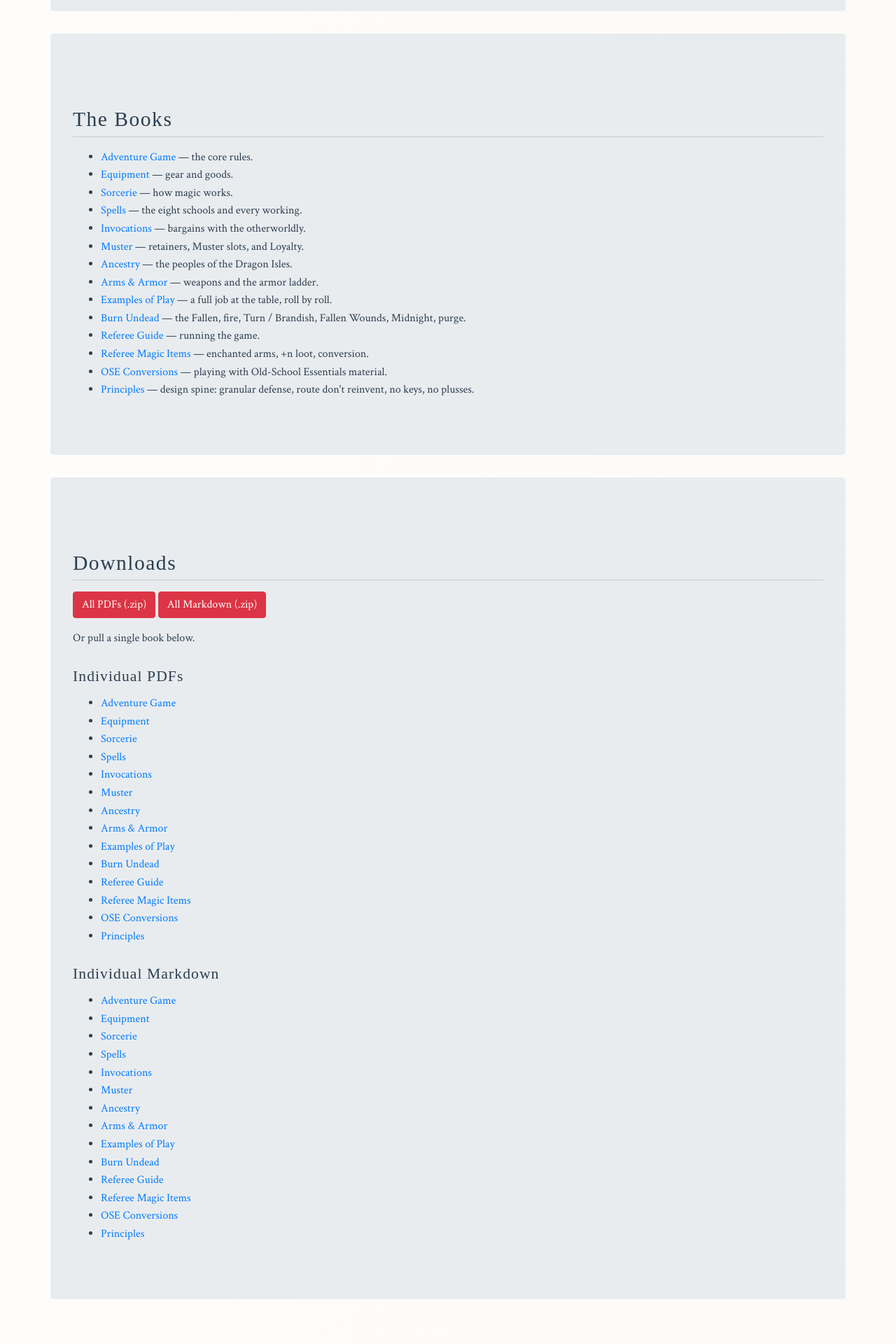
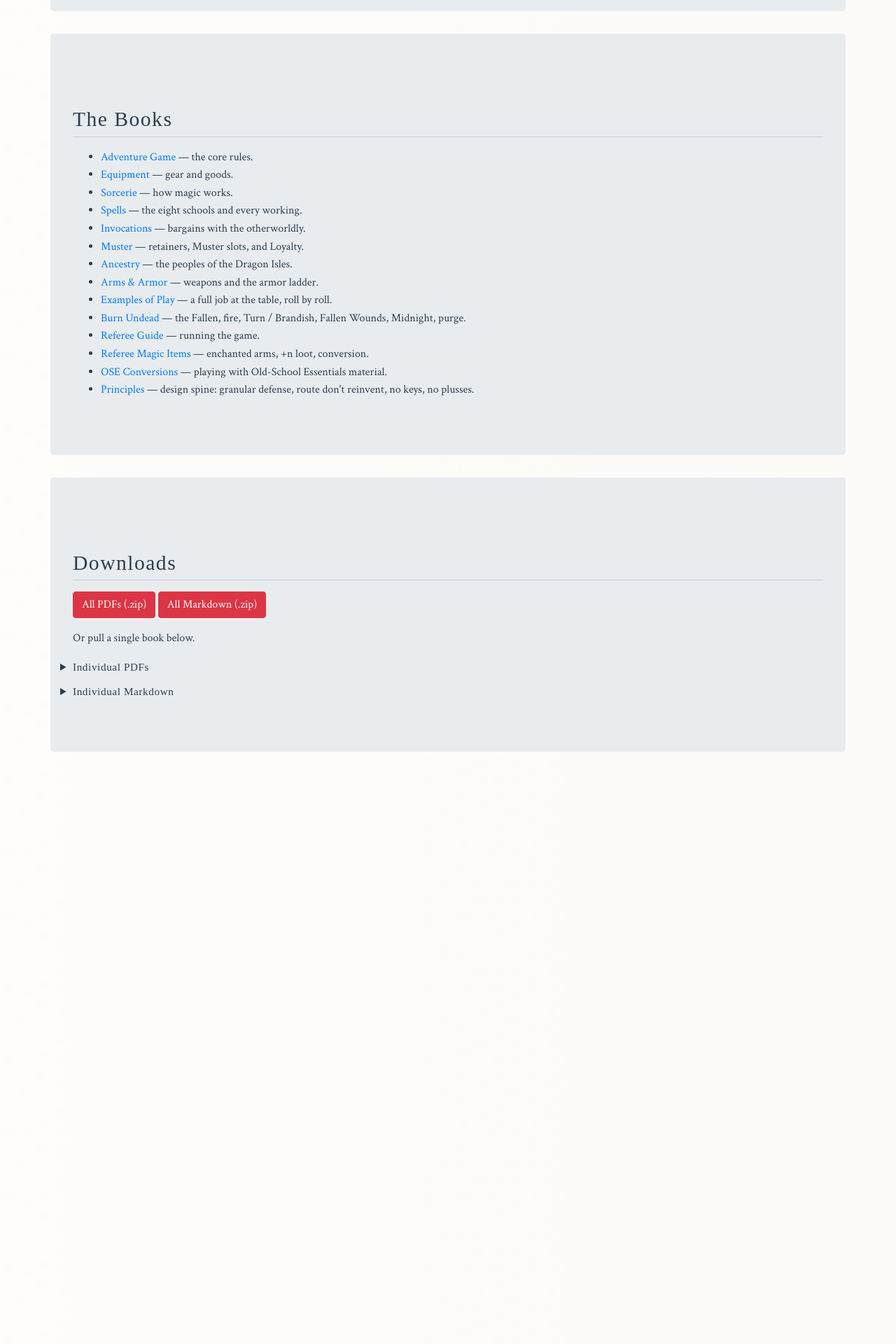
Before and after one commit to paulabrams/burners, a Jekyll site: the page built from index.html, in a window 1280 px wide. Shown: the part 2398-4318 px from the top of the page at 70% size. Built offline with Jekyll 4.4.1, drawn with Linux system fonts in a browser that asks for light colours; some web fonts are replaced; after the commit the page ends 3536 px from its top, so only the background shows below that.

Commit message:
downloads

```diff
--- a/_layouts/default.html
+++ b/_layouts/default.html
@@ -83,6 +83,27 @@
         font-size: 0.95rem;
         margin: 0.75rem 0 0.35rem;
         font-style: italic;
+      }
+
+      details.download-list {
+        margin: 0.65rem 0;
+      }
+
+      details.download-list > summary {
+        font-family: "Aniron", "Metamorphous", cursive;
+        font-size: 0.95rem;
+        letter-spacing: 0.04em;
+        color: var(--primary-color);
+        cursor: pointer;
+        list-style-position: outside;
+      }
+
+      details.download-list > summary::-webkit-details-marker {
+        color: var(--secondary-color);
+      }
+
+      details.download-list ul {
+        margin: 0.5rem 0 0.25rem 1.25rem;
       }
 
       .table-entry {
--- a/index.html
+++ b/index.html
@@ -54,7 +54,8 @@ hero_alt: "Free fight outside the walls — Albert Robida"
     <a class="btn btn-danger" href="{{ '/downloads/burners-markdown.zip' | relative_url }}">All Markdown (.zip)</a>
   </p>
   <p>Or pull a single book below.</p>
-  <h3>Individual PDFs</h3>
+  <details class="download-list">
+    <summary>Individual PDFs</summary>
     <ul>
       <li><a href="{{ '/pdf/burners-adventure-game.pdf' | relative_url }}">Adventure Game</a></li>
       <li><a href="{{ '/pdf/burners-equipment.pdf' | relative_url }}">Equipment</a></li>
@@ -71,7 +72,9 @@ hero_alt: "Free fight outside the walls — Albert Robida"
       <li><a href="{{ '/pdf/burners-ose-conversions.pdf' | relative_url }}">OSE Conversions</a></li>
       <li><a href="{{ '/pdf/burners-principles.pdf' | relative_url }}">Principles</a></li>
     </ul>
-  <h3>Individual Markdown</h3>
+  </details>
+  <details class="download-list">
+    <summary>Individual Markdown</summary>
     <ul>
       <li><a href="{{ '/markdown/burners-adventure-game.md' | relative_url }}">Adventure Game</a></li>
       <li><a href="{{ '/markdown/burners-equipment.md' | relative_url }}">Equipment</a></li>
@@ -88,4 +91,5 @@ hero_alt: "Free fight outside the walls — Albert Robida"
       <li><a href="{{ '/markdown/burners-ose-conversions.md' | relative_url }}">OSE Conversions</a></li>
       <li><a href="{{ '/markdown/burners-principles.md' | relative_url }}">Principles</a></li>
     </ul>
+  </details>
 </div>
```
Lines whose indentation alone changed are shown as unchanged.
